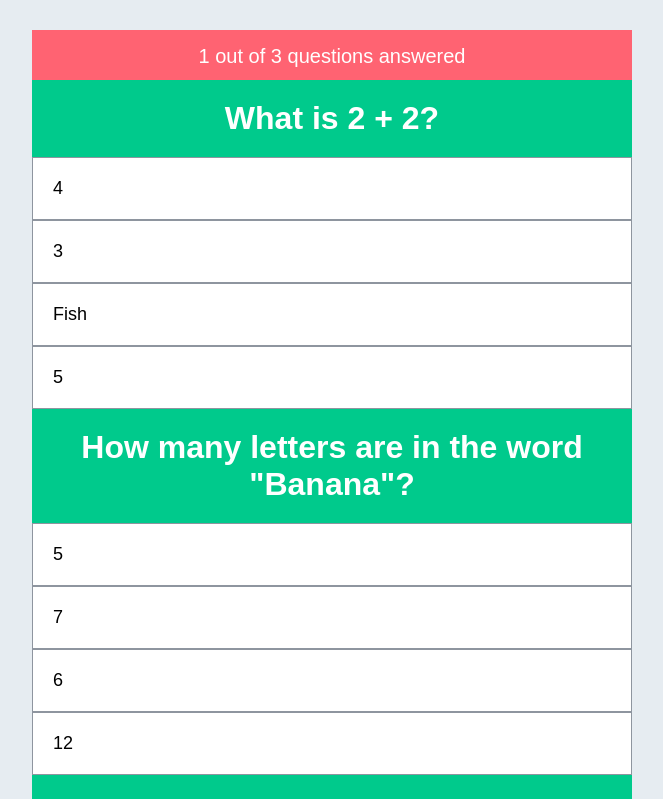
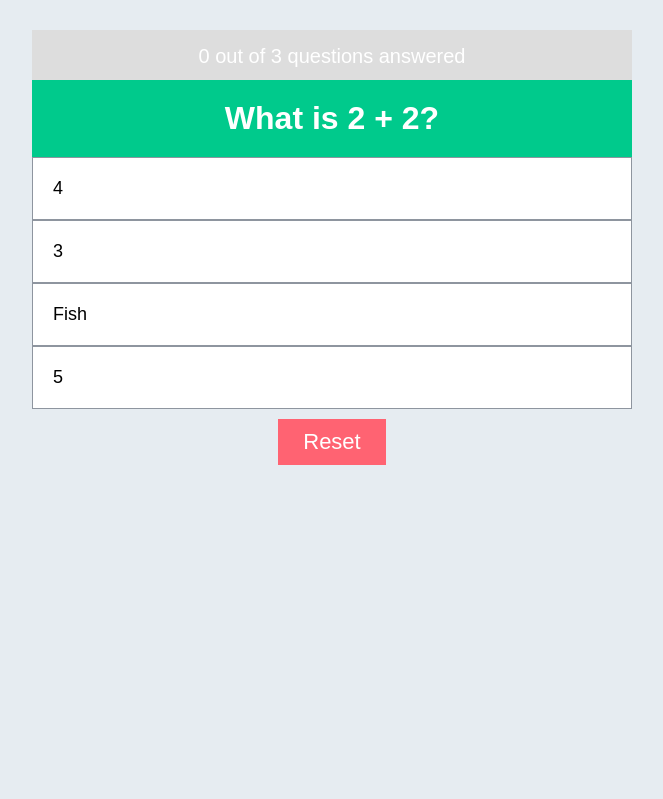
Before and after one commit to Paulo-Teodoro/quiz-app, a Vue app: page / in a window 1280 px wide. Shown: the top 799 px of the page, without its empty margins (308-971 px from the left). Built offline with nearby package versions, Linux system fonts and the light colour scheme.

Commit message:
feat: mark the questions answered

```diff
--- a/src/App.vue
+++ b/src/App.vue
@@ -1,6 +1,11 @@
 <template>
   <div class="ctr">
-      <question v-if="questionAnswered < questions.length" :questions="questions" />
+      <question
+        v-if="questionsAnswered < questions.length"
+        :questions="questions"
+        :questionsAnswered="questionsAnswered"
+        @question-answered="questionAnswered"
+      />
       <result v-else/>
       <button type="button" class="reset-btn">Reset</button>
   </div>
@@ -17,7 +22,8 @@ export default {
   },
   data() {
     return {
-      questionAnswered: 0,
+      questionsAnswered: 0,
+      totalCorrect: 0,
       questions: [
         {
             q: 'What is 2 + 2?',
@@ -94,6 +100,14 @@ export default {
           }
       ]
     }
+  },
+  methods: {
+    questionAnswered(is_correct) {
+      if(is_correct) {
+        this.totalCorrect++
+      }
+      this.questionsAnswered++
+    }
   }
 }
 </script>
--- a/src/components/Question.vue
+++ b/src/components/Question.vue
@@ -1,13 +1,23 @@
 <template>
     <div class="questions-ctr">
         <div class="progress">
-            <div class="bar"></div>
-            <div class="status">1 out of 3 questions answered</div>
+            <div class="bar" :style="{ width: `${questionsAnswered / questions.length * 100}%` }"></div>
+            <div class="status">{{ questionsAnswered }} out of {{ questions.length }} questions answered</div>
         </div>
-        <div class="single-question" v-for="question in questions" :key="question.q">
+        <div
+            class="single-question"
+            v-for="(question, index) in questions"
+            :key="question.q"
+            v-show="index === questionsAnswered"
+        >
             <div class="question">{{ question.q }}</div>
             <div class="answers">
-                <div class="answer" v-for="answer in question.answers" :key="answer.text">
+                <div
+                    class="answer"
+                    v-for="answer in question.answers"
+                    :key="answer.text"
+                    @click.prevent="selectAnswear(answer.is_correct)"
+                >
                     {{ answer.text }}
                 </div>
             </div>
@@ -18,6 +28,12 @@
 <script>
 export default {
     name: 'Question',
-    props: ["questions"]
+    props: ["questions", "questionsAnswered"],
+    emits: ['question-answered'],
+    methods: {
+        selectAnswear(is_correct) {
+            this.$emit("question-answered", is_correct)
+        }
+    }
 }
 </script>
```
